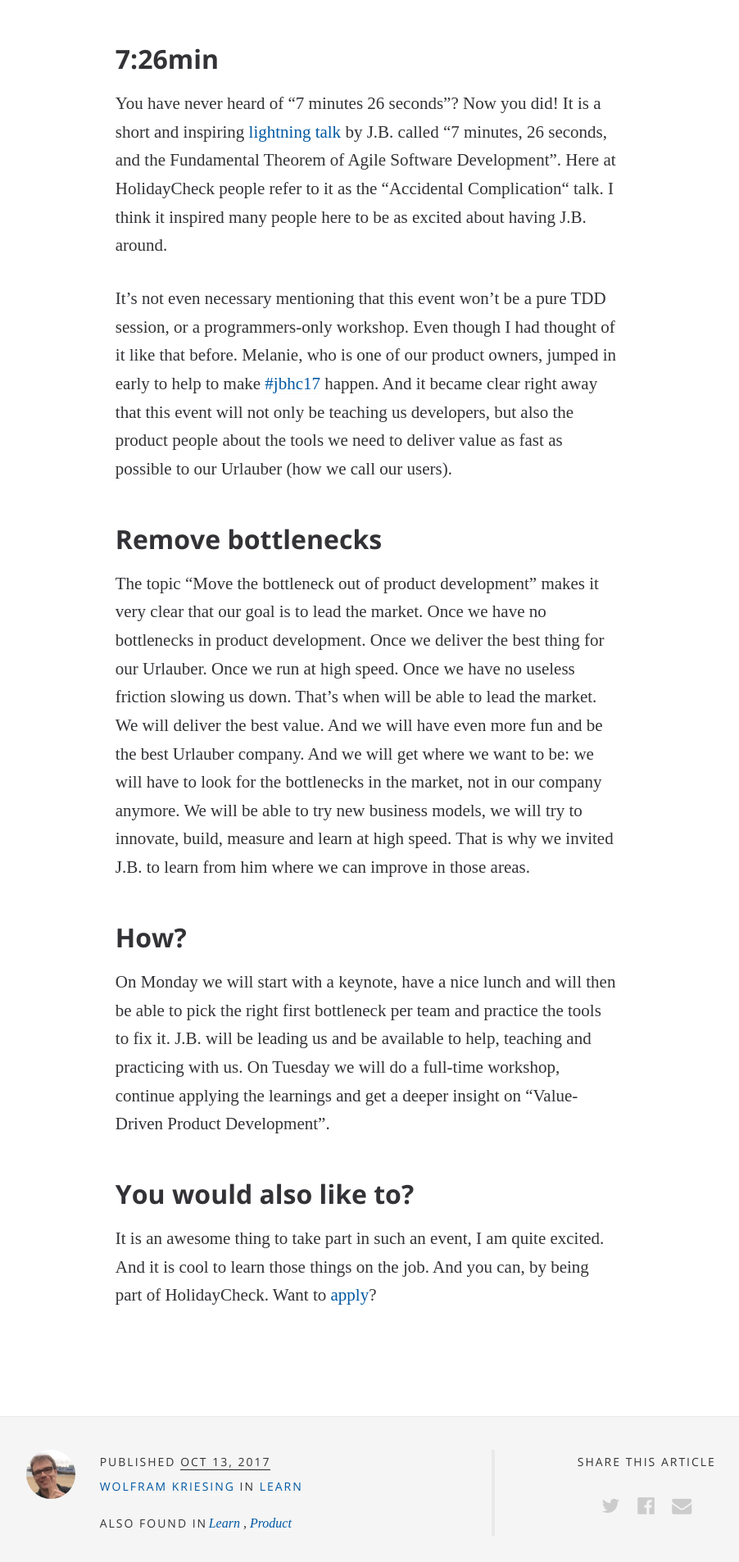
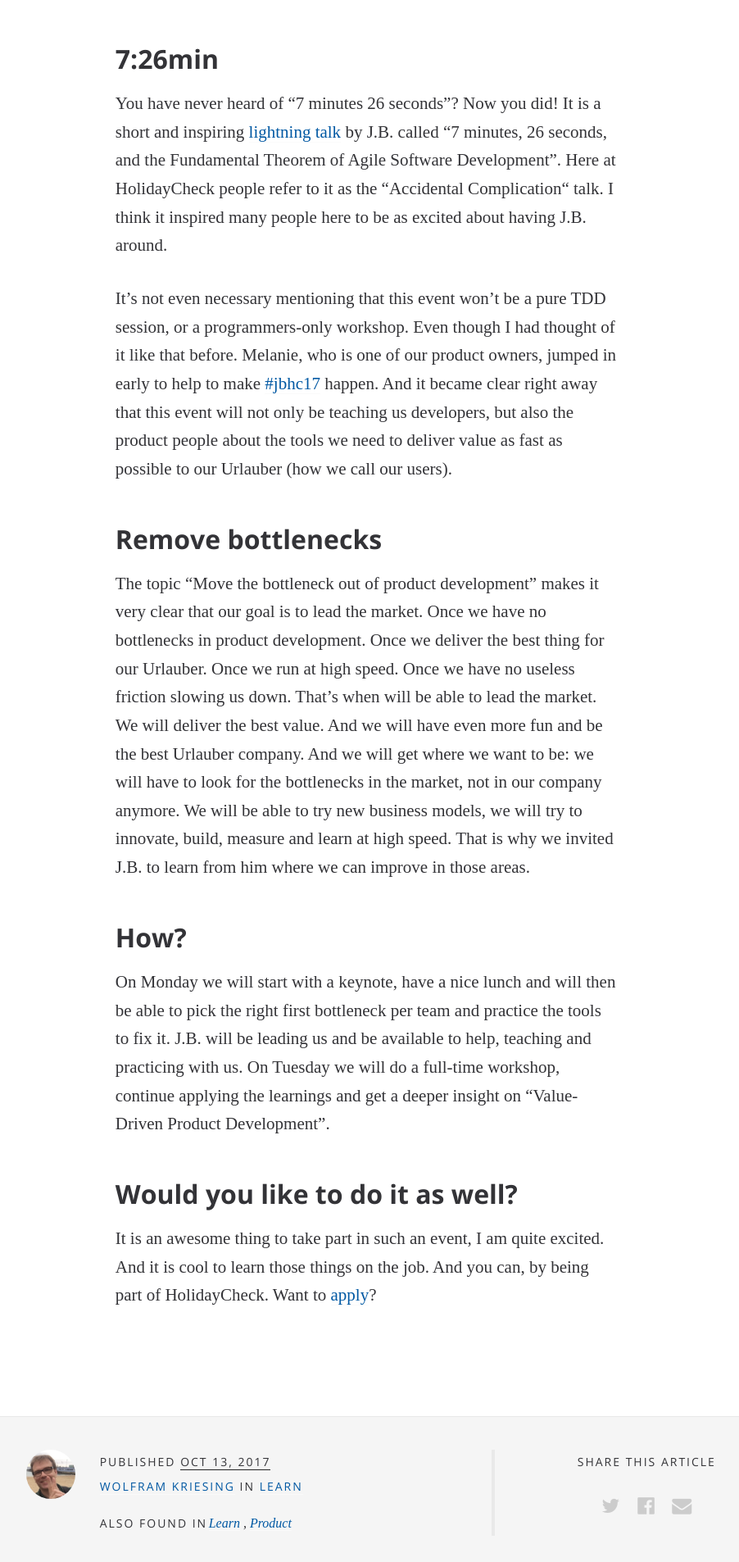
Before and after one commit to holidaycheck/tech-blog, a Jekyll site: the page built from _posts/2017-10-13-jb-in-da-house.md, in a window 1280 px wide. Shown: the part 839-2745 px from the top of the page at 82% size, without its empty margins (192-1094 px from the left). Built offline with Jekyll 4.4.1, drawn with Linux system fonts in a browser that asks for light colours; some web fonts are replaced.

Commit message:
Change header's content

```diff
--- a/_posts/2017-10-13-jb-in-da-house.md
+++ b/_posts/2017-10-13-jb-in-da-house.md
@@ -36,7 +36,7 @@ That is why we invited J.B. to learn from him where we can improve in those area
 On Monday we will start with a keynote, have a nice lunch and will then be able to pick the right first bottleneck per team and practice the tools to fix it. J.B. will be leading us and be available to help, teaching and practicing with us.
 On Tuesday we will do a full-time workshop, continue applying the learnings and get a deeper insight on “Value-Driven Product Development”.
 
-## You would also like to?
+## Would you like to do it as well?
 
 It is an awesome thing to take part in such an event, I am quite excited. And it is cool to learn those things on the job. And you can, by being part of HolidayCheck. Want to [apply]?
 
```
